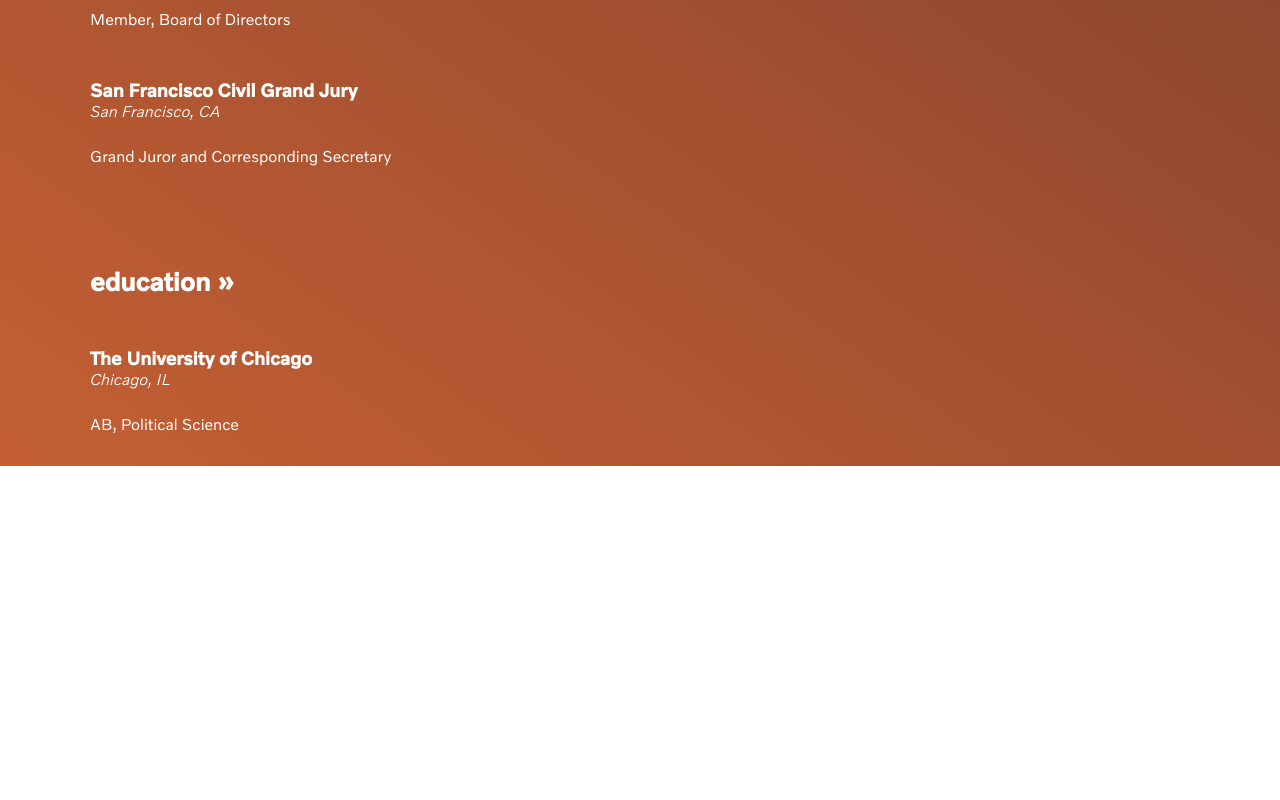
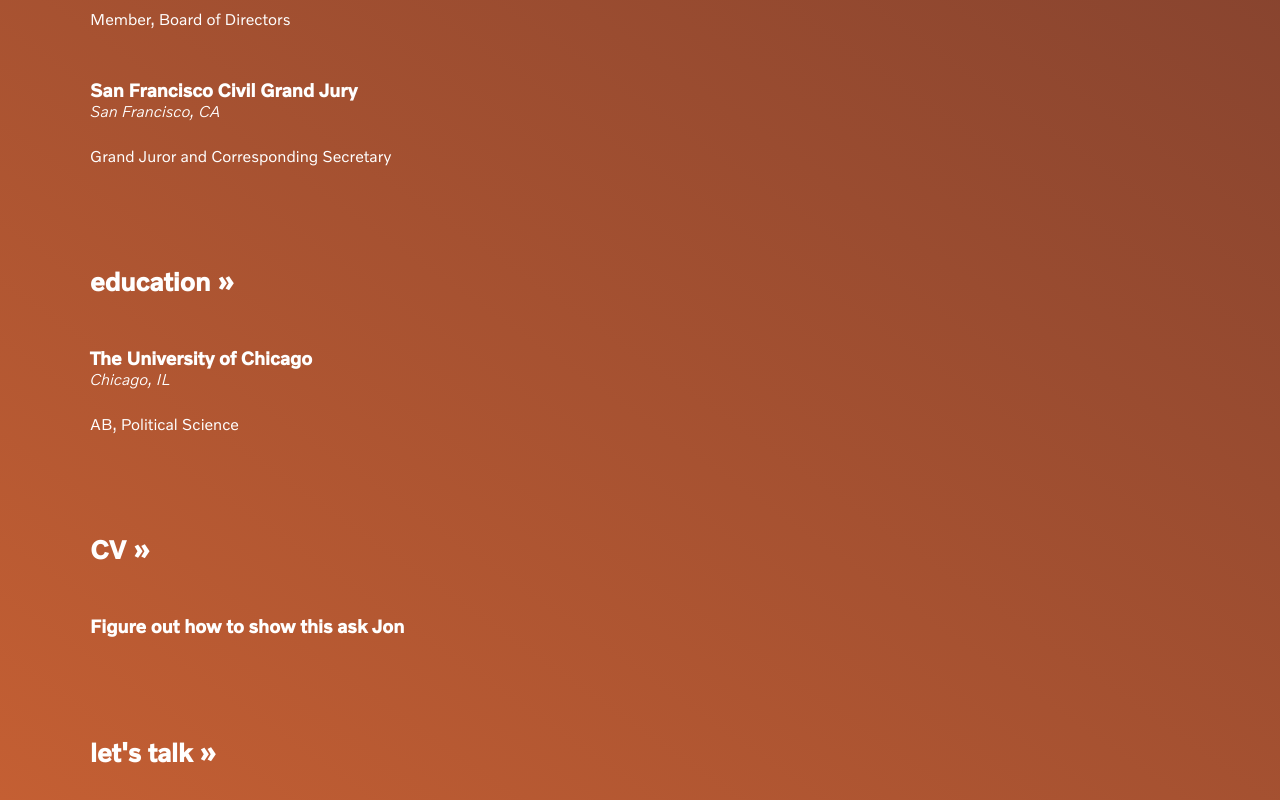
Before and after one commit to cowperthwait/2023website, a React (Create React App) app: page / in a window 1280 px wide. Shown: the part 1582-2382 px from the top of the page. Before the commit the page ends 2048 px from the top, so only its background shows below. Built offline with nearby package versions, Linux system fonts and the light colour scheme.

Commit message:
Added remaining sections

```diff
--- /dev/null
+++ b/src/landing-components/LandingCVSection.jsx
@@ -0,0 +1,9 @@
+export default function LandingCVSection() {
+    return (
+        <>
+            <h2>CV »</h2>
+            <div className="Spacer-2X" />
+            <h3>Figure out how to show this ask Jon</h3>
+        </>
+    );
+}
--- /dev/null
+++ b/src/landing-components/LandingTalkSection.jsx
@@ -0,0 +1,7 @@
+export default function LandingTalkSection() {
+    return (
+        <>
+            <h2>let's talk »</h2>
+        </>
+    );
+}
--- a/src/pages/Landing.jsx
+++ b/src/pages/Landing.jsx
@@ -4,6 +4,8 @@
 import LandingWorkSection from "../landing-components/LandingWorkSection";
 import LandingCausesSection from "../landing-components/LandingCausesSection";
 import LandingEducationSection from "../landing-components/LandingEducationSection";
+import LandingCVSection from "../landing-components/LandingCVSection";
+import LandingTalkSection from "../landing-components/LandingTalkSection";
 
 export default function Landing(props) {
     return (
@@ -25,6 +27,10 @@
             <LandingCausesSection />
             <div className="Spacer-4X" />
             <LandingEducationSection />
+            <div className="Spacer-4X" />
+            <LandingCVSection />
+            <div className="Spacer-4X" />
+            <LandingTalkSection />
         </div>
     );
 }
```
